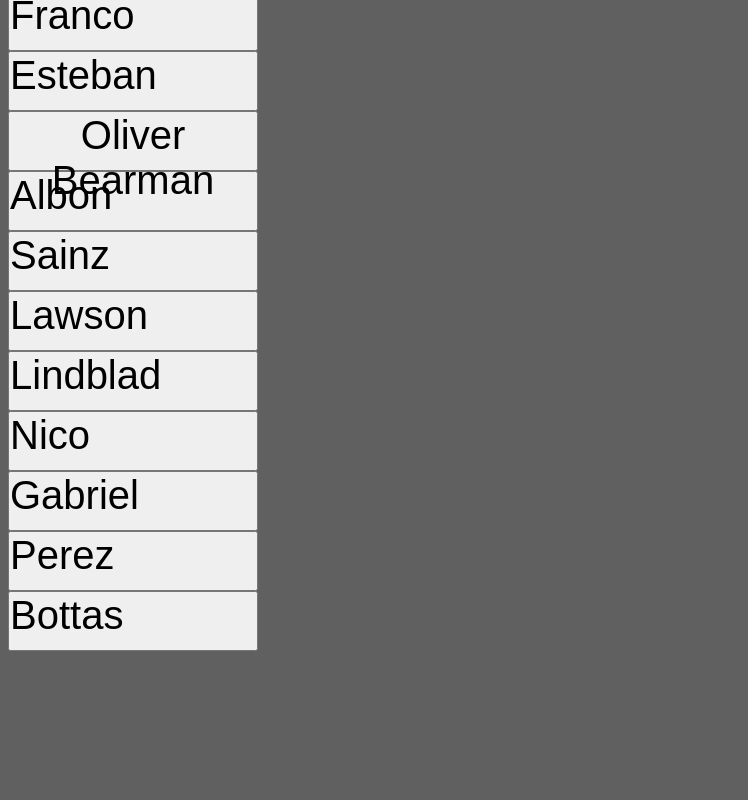
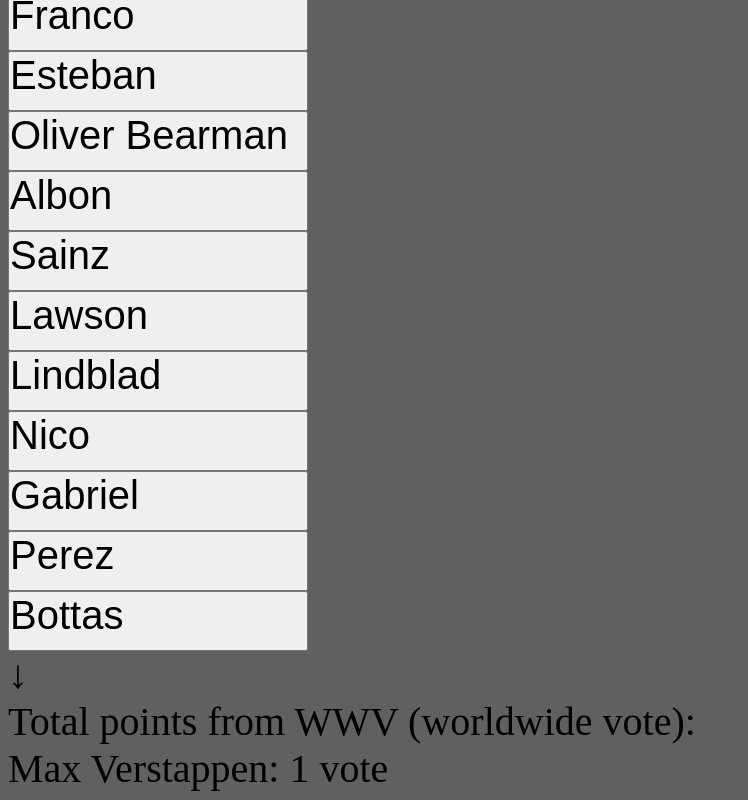
Before and after one commit to buildmsgowner/buildmsg1, a website: page index.html in a window 1280 px wide. Shown: the part 2607-3407 px from the top of the page, without its empty margins (0-748 px from the left). Before the commit the page ends 3266 px from the top, so only its background shows below. Drawn offline with Linux system fonts and the light colour scheme.

Commit message:
Update index.html

```diff
--- a/index.html
+++ b/index.html
@@ -7,7 +7,7 @@
             font-size: 40px;
         }
         button {
-            width: 250px;
+            width: 300px;
             height: 60px;
             font-size: 40px;
             padding: 0;
@@ -132,6 +132,9 @@
     <button onclick="gabriel()">Gabriel</button>
     <button onclick="perez()">Perez</button>
     <button onclick="bottas()">Bottas</button>
+    <div>↓</div>
+    <div>Total points from WWV (worldwide vote):</div>
+    <div style="font-family: helvetica-neue">Max Verstappen: 1 vote</div>
 
     <script>
         function max() {
```
